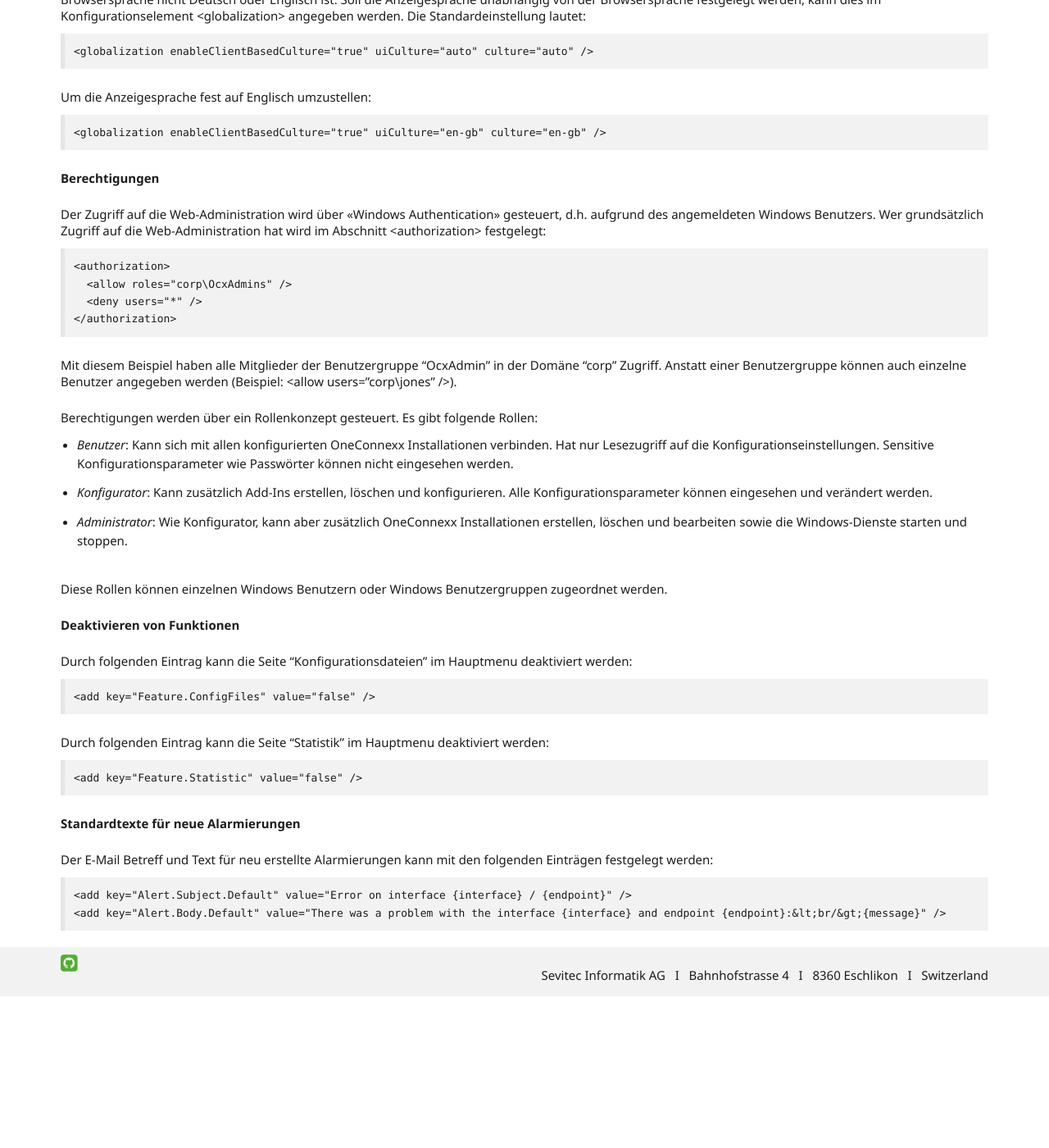
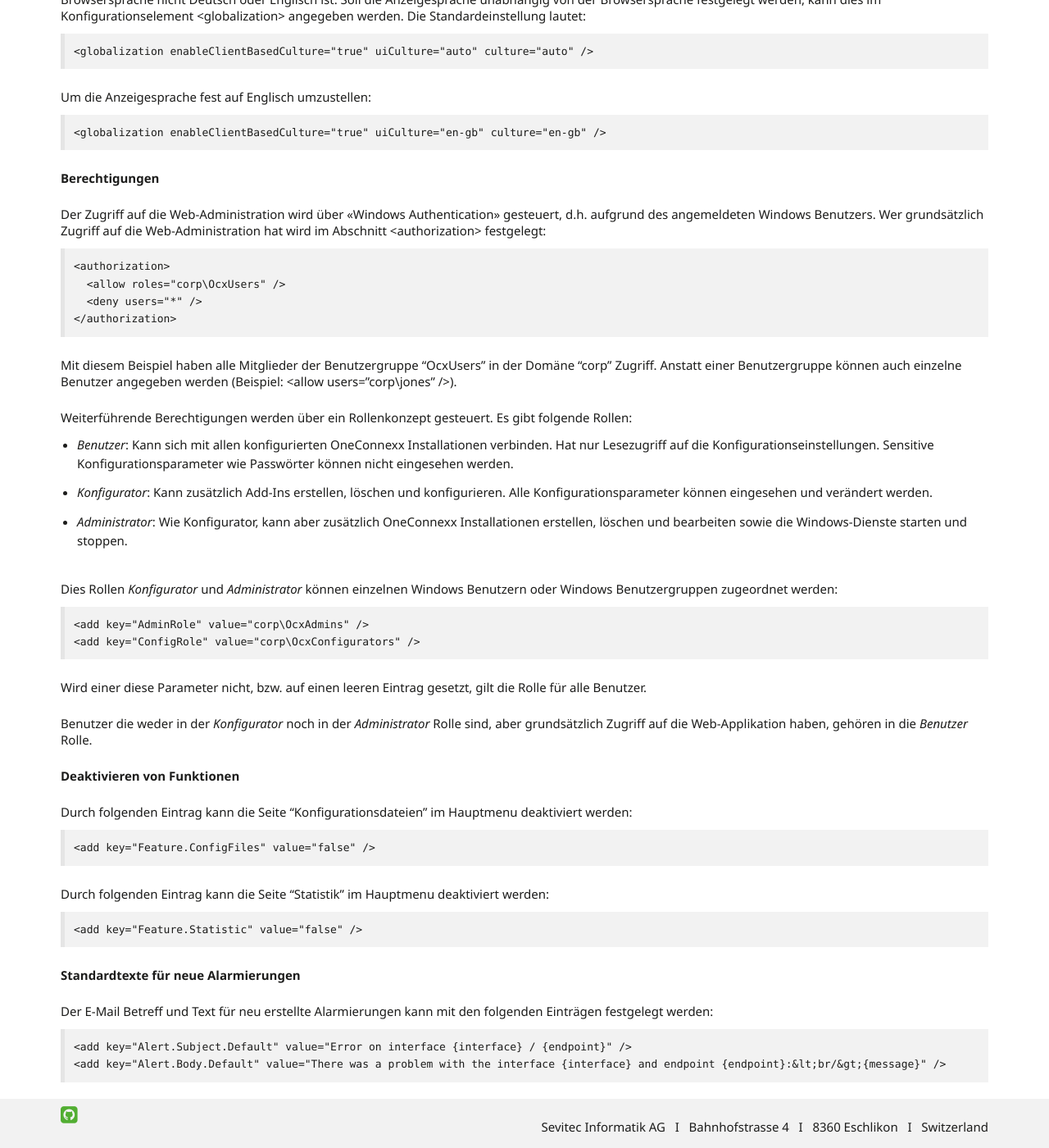
Before and after one commit to primesoft-group/oneconnexx-docs, a Jekyll site: the page built from _pages/setup/de/web.md, in a window 1280 px wide and 1400 px high, scrolled down 3203 px. Shown: the whole window at 82% size. Built offline with Jekyll 4.4.1, drawn with Linux system fonts in a browser that asks for light colours; nearby versions of some CDN libraries; some web fonts are replaced; before the commit the page ends 4418 px from its top, so only the background shows below that.

Commit message:
Update web.md

````diff
--- a/_pages/setup/de/web.md
+++ b/_pages/setup/de/web.md
@@ -135,21 +135,29 @@ Benutzers. Wer grundsätzlich Zugriff auf die Web-Administration hat wird im Abs
 
 ```
 <authorization>
-  <allow roles="corp\OcxAdmins" />
+  <allow roles="corp\OcxUsers" />
   <deny users="*" />
 </authorization>
 ```
 
-Mit diesem Beispiel haben alle Mitglieder der Benutzergruppe "OcxAdmin" in der Domäne "corp" Zugriff. Anstatt einer Benutzergruppe können auch einzelne Benutzer angegeben werden (Beispiel: &lt;allow users="corp\jones" /&gt;).
+Mit diesem Beispiel haben alle Mitglieder der Benutzergruppe "OcxUsers" in der Domäne "corp" Zugriff. Anstatt einer Benutzergruppe können auch einzelne Benutzer angegeben werden (Beispiel: &lt;allow users="corp\jones" /&gt;).
 
-Berechtigungen werden über ein Rollenkonzept gesteuert. Es gibt folgende Rollen:
+Weiterführende Berechtigungen werden über ein Rollenkonzept gesteuert. Es gibt folgende Rollen:
 
 * *Benutzer*: Kann sich mit allen konfigurierten OneConnexx Installationen verbinden. Hat nur Lesezugriff auf die Konfigurationseinstellungen. Sensitive Konfigurationsparameter wie Passwörter können nicht eingesehen werden.
 * *Konfigurator*: Kann zusätzlich Add-Ins erstellen, löschen und konfigurieren. Alle Konfigurationsparameter können eingesehen und verändert werden.
 * *Administrator*: Wie Konfigurator, kann aber zusätzlich OneConnexx Installationen erstellen, löschen und bearbeiten sowie die Windows-Dienste starten und stoppen.
 
-Diese Rollen können einzelnen Windows Benutzern oder Windows Benutzergruppen zugeordnet werden.
+Dies Rollen *Konfigurator* und *Administrator* können einzelnen Windows Benutzern oder Windows Benutzergruppen zugeordnet werden:
 
+```
+<add key="AdminRole" value="corp\OcxAdmins" />
+<add key="ConfigRole" value="corp\OcxConfigurators" />
+```
+
+Wird einer diese Parameter nicht, bzw. auf einen leeren Eintrag gesetzt, gilt die Rolle für alle Benutzer.
+
+Benutzer die weder in der *Konfigurator* noch in der *Administrator* Rolle sind, aber grundsätzlich Zugriff auf die Web-Applikation haben, gehören in die *Benutzer* Rolle.
 
 __Deaktivieren von Funktionen__
 
````
